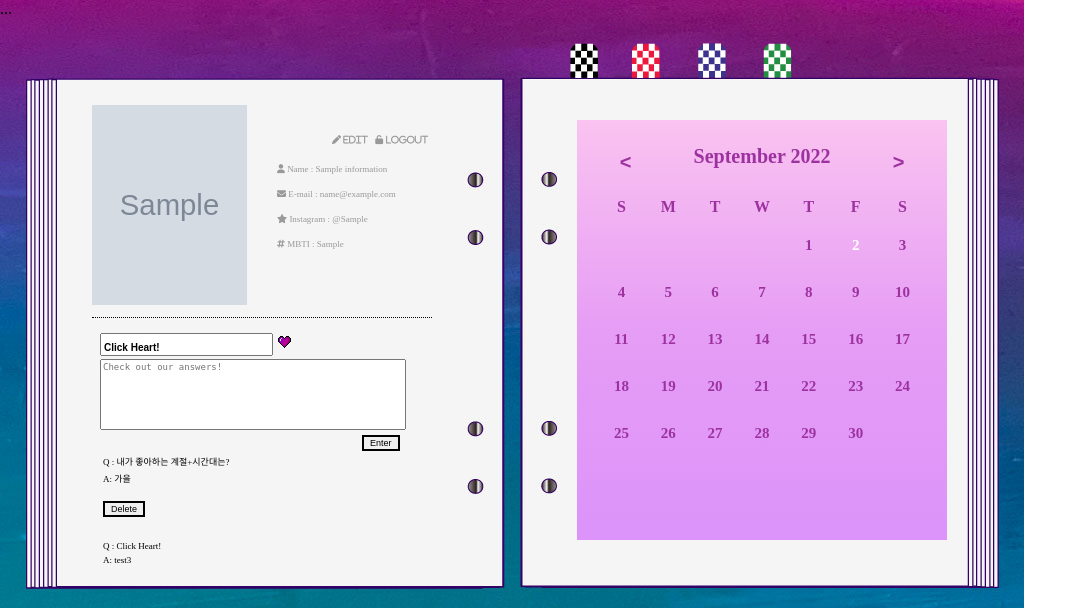
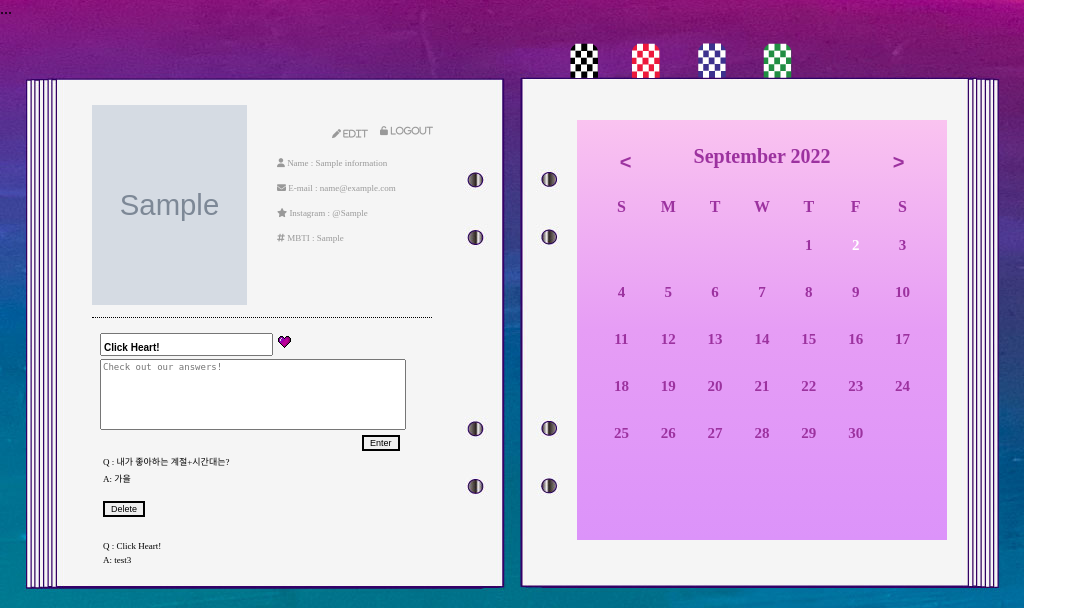
Before and after one commit to dusdjhyeon/Play-That-Pen-Pong, a Django app: page / in a window 1280 px wide. Shown: the top 608 px of the page, without its empty margins (0-1087 px from the left). Run offline with Django 4.2, Linux system fonts and the light colour scheme; a user stored in the database is signed in; data comes from the database, SQL or seed files in the repository; tables that the repository leaves empty hold one stand-in row (values such as "Sample post"); grey boxes marked "Sample" are stand-in pictures; some libraries are stand-ins or nearby versions.

Commit message:
일부 수정

```diff
--- a/diary/templates/diary/avatar.html
+++ b/diary/templates/diary/avatar.html
@@ -6,7 +6,7 @@
 {% block main_area %}
 
 <script src="https://code.jquery.com/jquery-2.2.1.min.js"></script>
-<script src="http://html2canvas.hertzen.com/dist/html2canvas.js"></script>
+<script src="https://html2canvas.hertzen.com/dist/html2canvas.js"></script>
 <link rel="stylesheet" href="{% static 'diary/css/post_list.css' %}">
 <link rel="stylesheet" href="{% static 'diary/css/avatar.css' %}">
 
--- a/single_pages/templates/single_pages/landing.html
+++ b/single_pages/templates/single_pages/landing.html
@@ -18,12 +18,18 @@
                           <img src="{{ img.profile.url }}" style="width:100%;height:100%;">
                         </div>
                         <div class="profileWrapper" style=" display:inline;">
+
                           {% if user.is_superuser %}
-                            <a style="font-size:9px; color:#999999; cursor:pointer;" id="information" data-toggle="modal" data-target="informationModal">
-                                <i class="fas fa-pen" style="margin-bottom:20px; margin-top:30px; padding-left:55px;"> Edit</i>
-                            </a>
-                          {% endif %}
-                            <a href="/accounts/logout" style="font-size:9px; color:#999999; cursor:pointer; padding-left:5px;">
+                          <a style="font-size:9px; color:#999999; cursor:pointer;" id="information" data-toggle="modal" data-target="informationModal">
+                              <i class="fas fa-pen" style="margin-bottom:20px; margin-top:24px; padding-left:55px;"> Edit</i>
+                          </a>
+                          {% else %}
+                          <div style="margin-bottom:50px; margin-top:24px; padding-left:55px;"></div>
+                        {% endif %}
+
+
+
+                            <a href="/accounts/logout" style="font-size:9px; color:#999999; cursor:pointer; position:absolute; left:380px; top:126px;">
                                 <i class="fas fa-unlock"> Logout</i>
                             </a>
                             <div class="profile">
@@ -37,7 +43,7 @@
                             </div>
                             <div class="profile" style="margin-top:15px">
                                 <i class="fas fa-hashtag"></i> MBTI : {{ profile.mbti }}
-                                </div>
+                              </div>
 
                             <!-- Modal -->
                <div class="modal hidden" id="informationModal" aria-labelledby="informationModalLabel" tabindex="-1" aria-hidden="true">
@@ -317,7 +323,12 @@ function loadDate (date, dayIn) {
         init.activeDTag.classList.remove('day-active');
       }
       let day = Number(e.target.textContent);
-      seDate[2]=String(day);
+      if (day<10){
+        seDate[2]="0"+String(day);
+      }
+      else{
+        seDate[2]=String(day);
+      }
       e.target.classList.add('day-active');
       loadDate(day, e.target.cellIndex);
       open();
```
Also changed, not shown: diary/views.py (+2 -5 lines).
